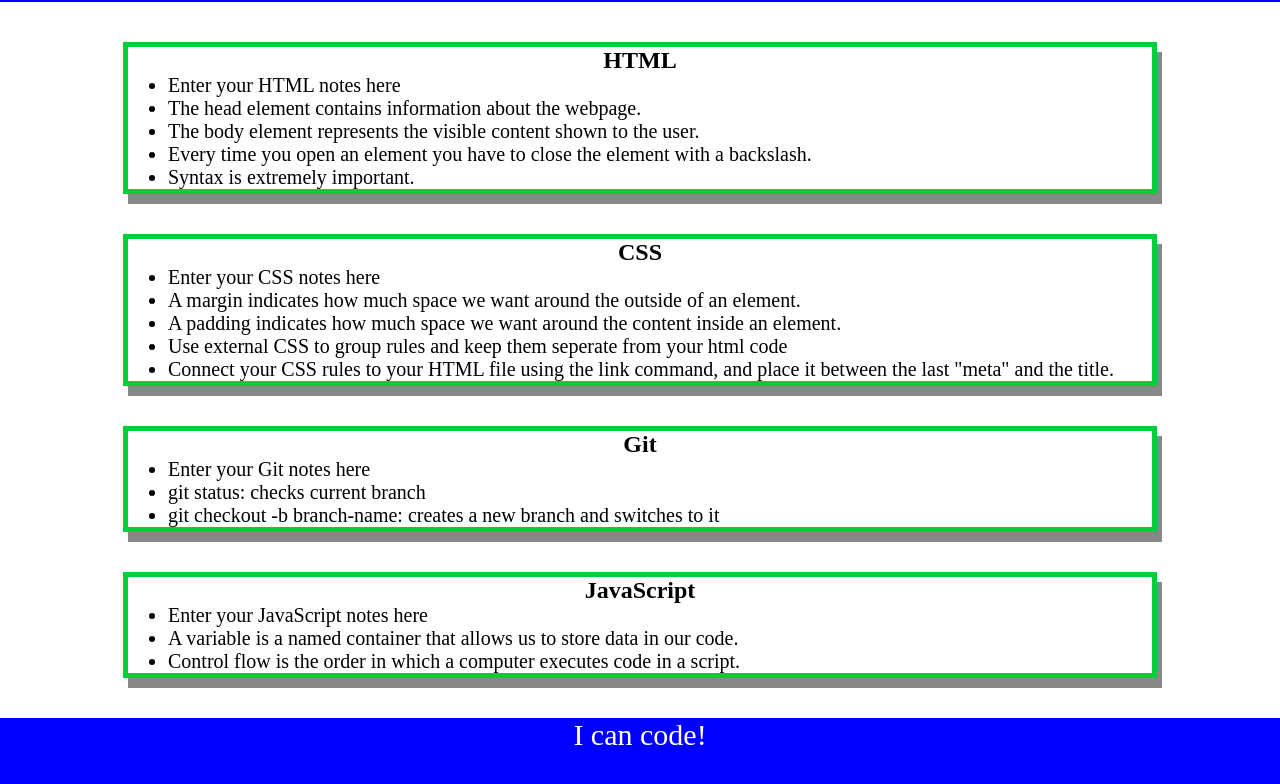
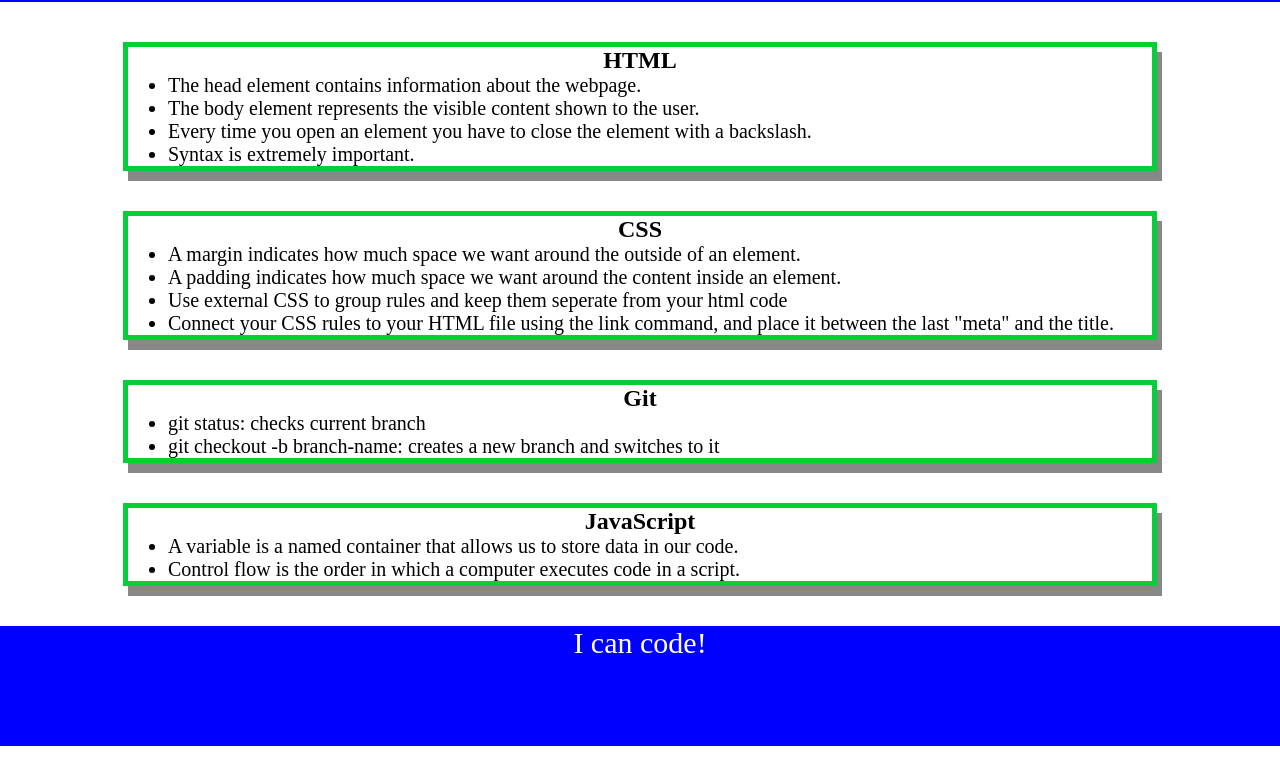
Before and after one commit to Willisson7/prework-study-guide, a plain HTML site: page prework-study-guide/index.html in a window 1280 px wide. Shown: the part 118-902 px from the top of the page. After the commit the page ends 864 px from the top, so only its background shows below. Drawn offline with Linux system fonts and the light colour scheme.

Commit message:
Updated README file

```diff
--- a/prework-study-guide/index.html
+++ b/prework-study-guide/index.html
@@ -17,7 +17,6 @@
       <section class="card" id="html-section">
         <h2>HTML</h2>
         <ul>
-          <li>Enter your HTML notes here</li>
           <li>The head element contains information about the webpage.</li>
           <li>The body element represents the visible content shown to the user.</li>
           <li> Every time you open an element you have to close the element with a backslash.</li>
@@ -28,7 +27,6 @@
       <section class="card" id="css-section">
         <h2>CSS</h2>
         <ul>
-          <li>Enter your CSS notes here</li>
           <li>A margin indicates how much space we want around the outside of an element.</li>
           <li>A padding indicates how much space we want around the content inside an element.</li>
           <li>Use external CSS to group rules and keep them seperate from your html code</li>
@@ -38,7 +36,6 @@
         <section class="card" id="git-section" >
           <h2>Git</h2>
           <ul>
-            <li>Enter your Git notes here</li>
             <li>git status: checks current branch</li>
             <li>git checkout -b branch-name: creates a new branch and switches to it</li>
           </ul>
@@ -46,7 +43,6 @@
           <section class="card" id="javascript-section">
             <h2>JavaScript</h2>
             <ul>
-              <li>Enter your JavaScript notes here</li>
               <li>A variable is a named container that allows us to store data in our code.</li>
               <li>Control flow is the order in which a computer executes code in a script.</li>
             </ul>
```
Also changed, not shown: 1 other file.
